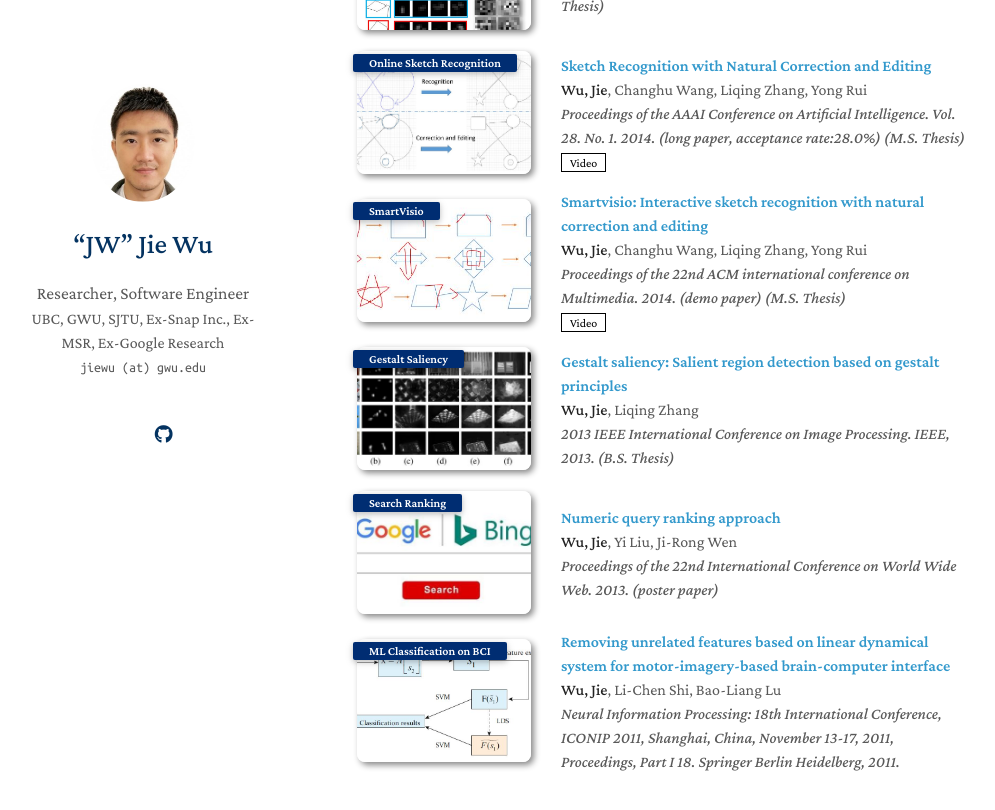
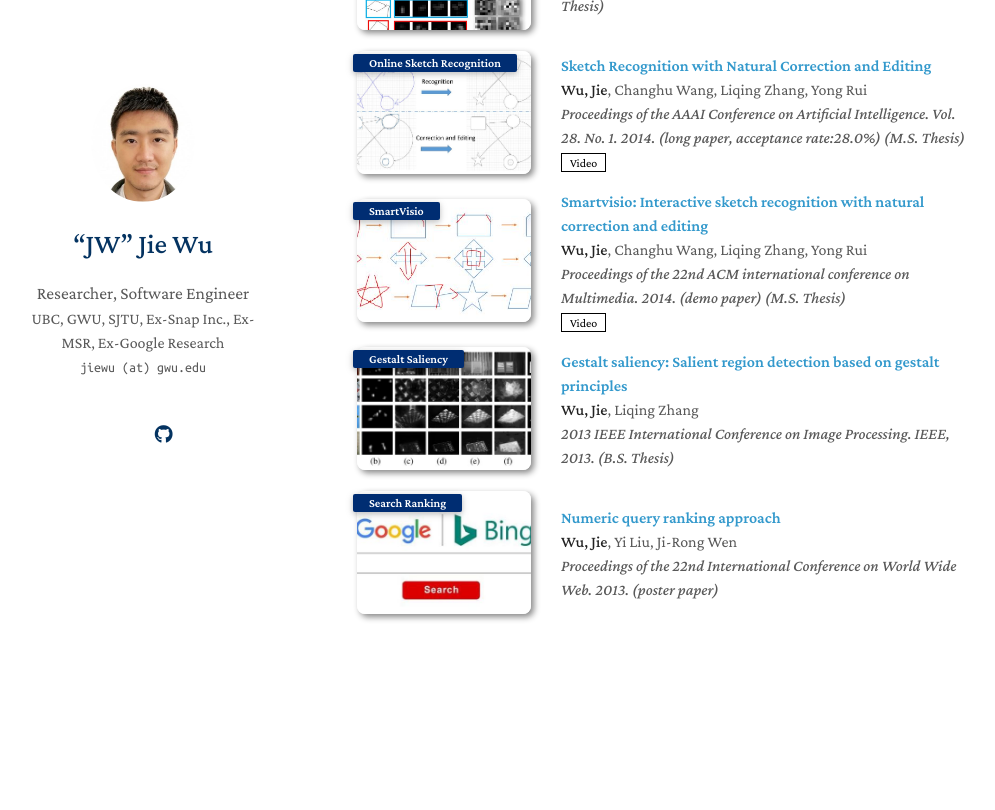
Before and after one commit to yaoyao-liu/minimal-light, a Jekyll site: the page built from index.md, in a window 1280 px wide and 900 px high, scrolled down 2221 px. Shown: the top 810 px of the window, without its empty margins (133-1128 px from the left). Built offline with Jekyll 4.4.1, drawn with Linux system fonts in a browser that asks for light colours; nearby versions of some CDN libraries; a style sheet for code colours, icons or effects is not loaded; our own code applies the rules of GitHub Pages for plain Markdown files; after the commit the page ends 2969 px from its top, so only the background shows below that.

Commit message:
Update publications.md

```diff
--- a/_includes/publications.md
+++ b/_includes/publications.md
@@ -193,20 +193,6 @@
 </div>
 </li>
 
-<li>
-<div class="pub-row">
-  <div class="col-sm-3 abbr" style="position: relative;padding-right: 15px;padding-left: 15px;">
-    <img src="assets/img/bci.JPG" class="teaser img-fluid z-depth-1">
-    <abbr class="badge">ML Classification on BCI</abbr>
-  </div>
-  <div class="col-sm-9" style="position: relative;padding-right: 15px;padding-left: 20px;">
-    <div class="title"><a href="https://link.springer.com/chapter/10.1007/978-3-642-24955-6_84">Removing unrelated features based on linear dynamical system for motor-imagery-based brain-computer interface</a></div>
-    <div class="author"><strong>Wu, Jie</strong>, Li-Chen Shi, Bao-Liang Lu</div>
-    <div class="periodical"><em>Neural Information Processing: 18th International Conference, ICONIP 2011, Shanghai, China, November 13-17, 2011, Proceedings, Part I 18. Springer Berlin Heidelberg, 2011. </em></div>
-  </div>
-</div>
-</li>
-
 <br>
 
 </ol>
```
